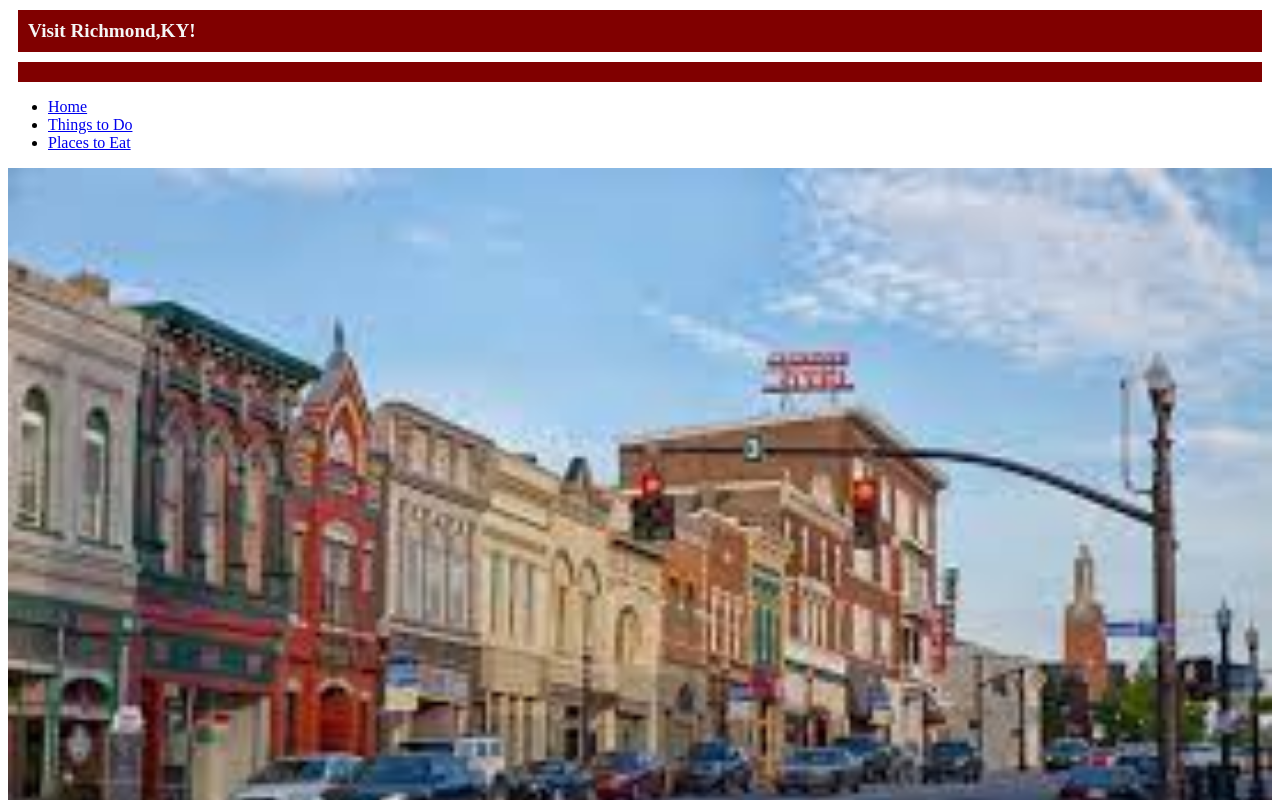
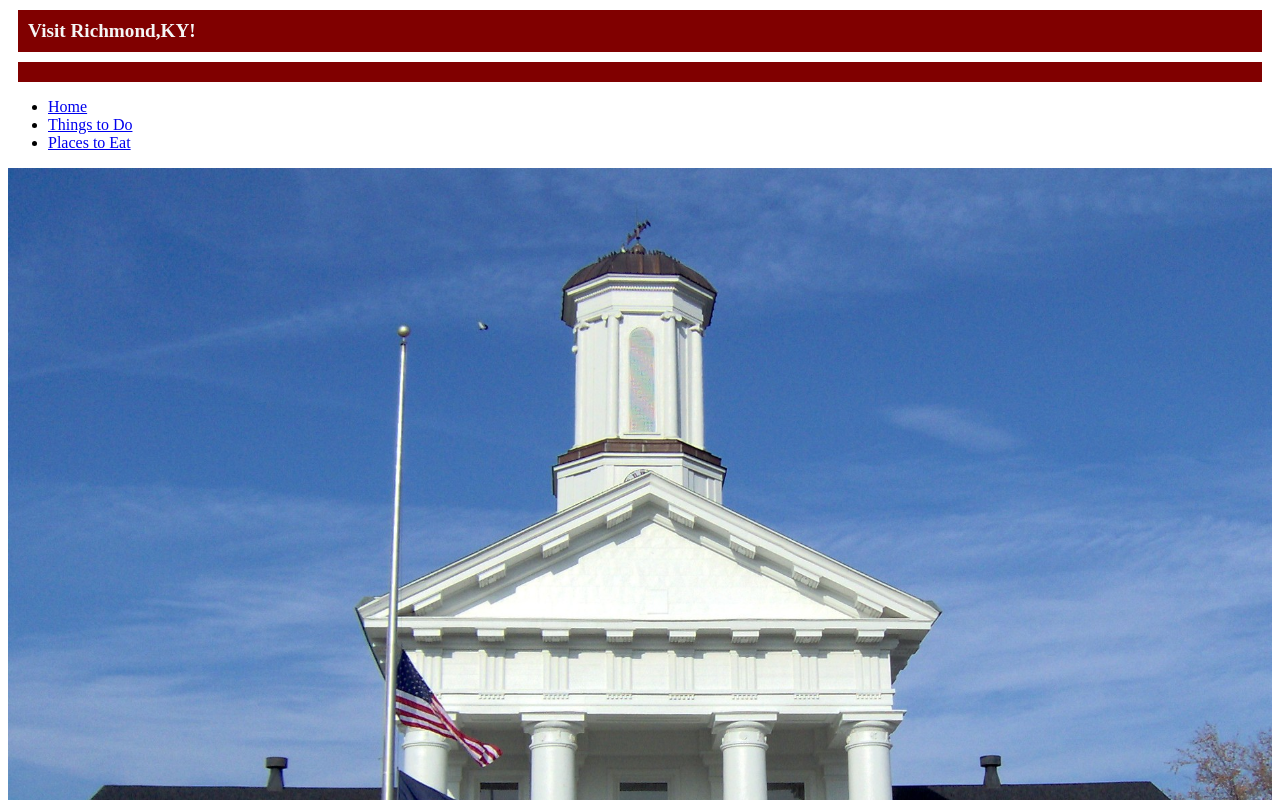
Before and after one commit to ETBD-Miami/yarnetskyims222-road-trip-project-LandonM3, a plain HTML site: page index.html in a window 1280 px wide. Shown: the top 800 px of the page. Drawn offline with Linux system fonts and the light colour scheme.

Commit message:
index changes and new image

```diff
--- a/index.html
+++ b/index.html
@@ -20,7 +20,7 @@
         <li><a href="eat.html"> Places to Eat</a></li>
     </ul>
   </nav>
-<img src="images/Richmond.jpeg" alt="downtown richmond"/>
+<img src="images/Richmond court house.jpeg" alt="Court house downtown richmond"/>
 <h2> Why Richmond? </h2>
 <p> Richmond Kentucky was founded in 1798 and shows through it's many historical sights and attractions. Richmond is home to Eastern Kentucky University and is considered home to nearly 37,000 residents.<br> Richmond is the thrid largest city in the Bluegrass region and the state of Kentucky's sixth largest city. Conventiently located thirty mintues south of Lexington, Richmond provides you with many wonderful sights and attractions with the perfect balance of big city attractions with small town comfort.</p>
 
```
Also changed, not shown: images/Richmond court house.jpeg (added).
